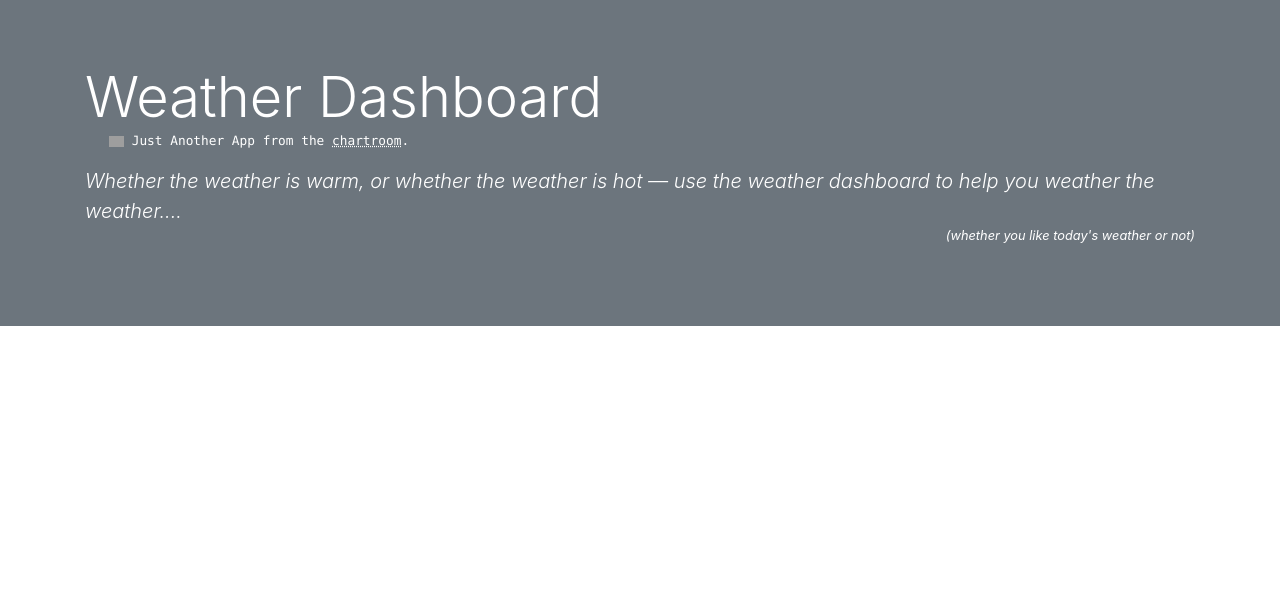
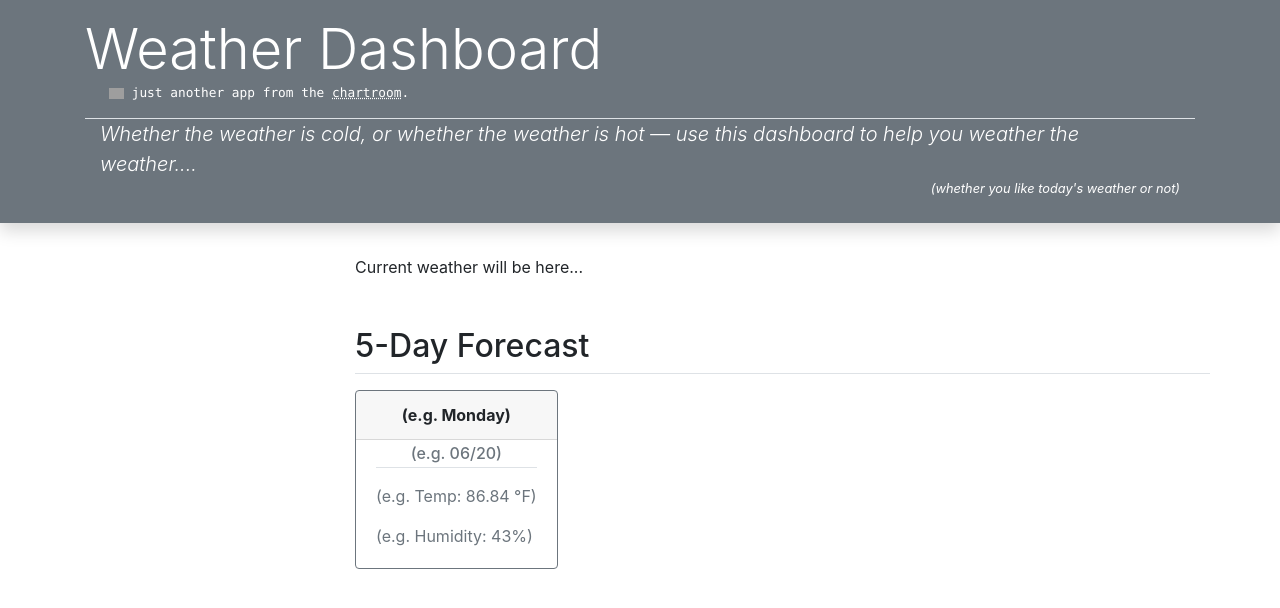
Before and after one commit to srmchartroom/Weather-Dashboard-App, a plain HTML site: page index.html in a window 1280 px wide. Drawn offline with nearby package versions, Linux system fonts and the light colour scheme; grey boxes are pictures that could not be loaded.

Commit message:
Comments added for div ends on HTML and coded initial forecast block for 5-day forecast

```diff
--- a/index.html
+++ b/index.html
@@ -23,14 +23,16 @@
 
 <!-- Header area with title for dashboard "Your Weather" (maybe with moment.js for time of day)-->
 <header>
-    <div class="jumbotron jumbotron-fluid bg-secondary text-white">
+    <div class="jumbotron jumbotron-fluid bg-secondary text-white pt-3 pb-2 shadow">
         <div class="container">
             <h1 class="display-4 mb-0">Weather Dashboard</h1>
-            <p class="small text-monospace text-white pl-4 mt-0 pt-0"><a class="text-reset text-decoration-none" href="https://www.chartroomcreative.com"><img src="https://chartroomcreative.com/wp-content/uploads/2020/06/CRC-Logo_circleConly-WHITE-onTransp_1000x970.png" width="15px"> Just Another App from the <abbr title="Cheers, from Chart Room Creative">chartroom</abbr>.</a></p>
-            <small class="lead"><em>Whether the weather is warm, or whether the weather is hot &mdash; use the weather dashboard to help you weather the weather....</em></small>
-            <p class="small lead text-right"><em>(whether you like today's weather or not)</em></small>
-        </div>
-    </div>
+            <p class="small text-monospace text-white pl-4 mt-0 pt-0"><a class="text-reset text-decoration-none" href="https://www.chartroomcreative.com"><img src="https://chartroomcreative.com/wp-content/uploads/2020/06/CRC-Logo_circleConly-WHITE-onTransp_1000x970.png" width="15px"> just another app from the <abbr title="Cheers, from Chart Room Creative">chartroom</abbr>.</a></p>
+            <div class="container border-top">
+                <small class="lead"><em>Whether the weather is cold, or whether the weather is hot &mdash; use this dashboard to help you weather the weather....</em></small>
+                <p class="small lead text-right"><em>(whether you like today's weather or not)</em></p>
+            </div> <!-- end of quote container div-->
+        </div> <!-- end of header copy container div-->
+    </div> <!-- end of jumbotron div -->
 </header>
 <!-- Row container - 2 colummns -->
 <!-- left column 1/3 : search for a city? input field and search icon  -->
@@ -48,9 +50,33 @@
     - inner row
     - 5 day forecast blocks, 1 block per day
     - date at top, then icon for weather, then temp, then humidity
+-->
+<main class="container">
+    <div class="row">
+        <div id="cityCtr" class="col-xs-12 col-sm-12 col-md-3">
 
--->
-
+        </div> <!-- end of #cityCtr -->
+        <div id="weatherCtr" class="col-xs-12 col-sm-12 col-md-9">
+            <div id="currWCtr" class="row">
+                Current weather will be here...
+            </div>
+            <div id="forecastCtr" class="row mt-5">
+                <div class="container pl-0 mb-3 border-bottom"><h2>5-Day Forecast</h2></div>
+                <div class="card border-secondary mb-3" style="max-width: 18rem;">
+                    <div class="card-header text-center"><strong>(e.g. Monday)</strong></div>
+                    <div class="card-body text-secondary pt-1">
+                        <h6 class="card-title text-center my-0 pt-0 pb-1 border-bottom">(e.g. 06/20)</h6>
+                        <div class="forecastTxt">
+                            <p class="wIcon"></p>
+                            <p class="card-text temp">(e.g. Temp: 86.84 &deg;F)</p>
+                            <p class="card-text humidity">(e.g. Humidity: 43%)</p>
+                        </div> <!-- end of .forecastTxt -->
+                    </div> <!-- end of .card-body -->
+                </div> <!-- end of .card-->
+            </div> <!-- end of #forecastCtr / .row -->
+        </div> <!-- end of #weatherCtr-->
+    </div> <!-- end of 1st parent row in main -->
+</main> <!-- end of main .container -->
 
 
 </body>
```
